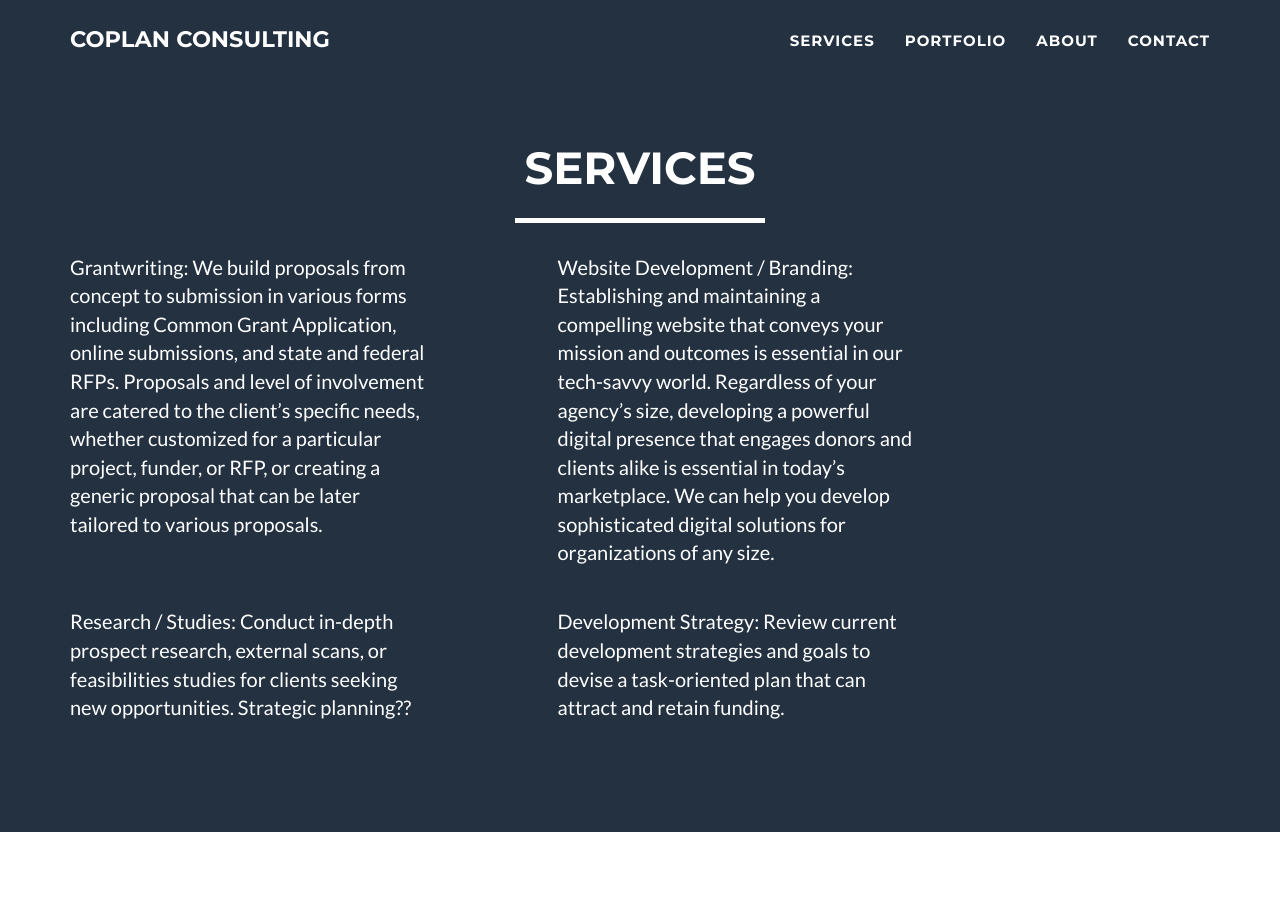
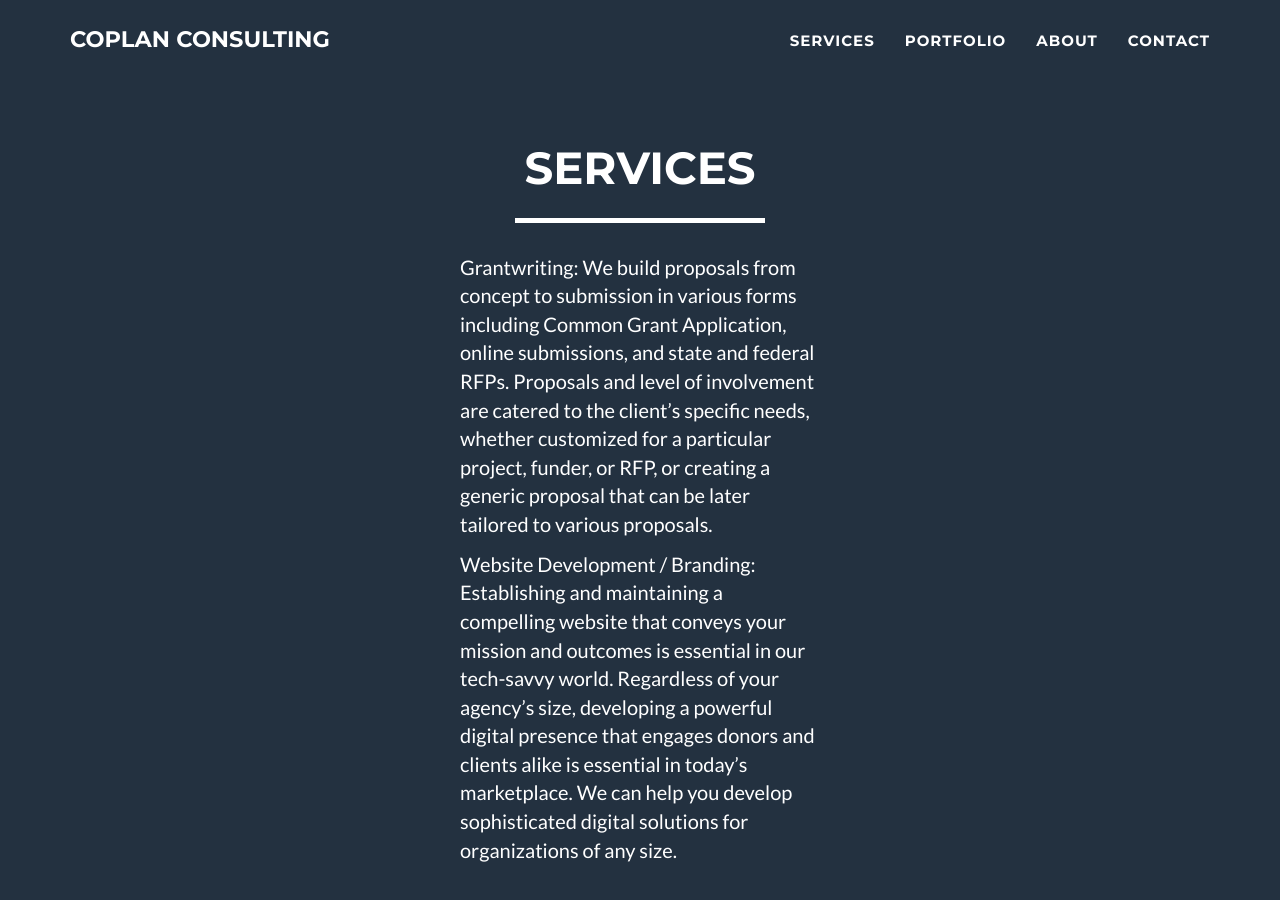
Before and after one commit to ccoplan/ccoplan.github.io, a Jekyll site: the page built from index.html, in a window 1280 px wide and 900 px high, scrolled down 732 px. Built offline with Jekyll 4.4.1, drawn with Linux system fonts in a browser that asks for light colours.

Commit message:
Update services.html

```diff
--- a/_includes/services.html
+++ b/_includes/services.html
@@ -22,27 +22,25 @@
     </style>
 
     <div class="row" id="toprow">
-      <div class="col-centered">
-      <div class="col-lg-4">
+      <div class="col-lg-4 col-centered">
         <p>Grantwriting: We build proposals from concept to submission in various forms including Common Grant Application, online submissions, and state and federal RFPs.  Proposals and level of involvement are catered to the client’s specific needs, whether customized for a particular project, funder, or RFP, or creating a generic proposal that can be later tailored to various proposals.</p>
       </div>
-      <div class="col-lg-1">
+      <div class="col-lg-1 col-centered">
       </div>
-      <div class="col-lg-4">
+      <div class="col-lg-4 col-centered">
         <p>Website Development / Branding: Establishing and maintaining a compelling website that conveys your mission and outcomes is essential in our tech-savvy world.  Regardless of your agency’s size, developing a powerful digital presence that engages donors and clients alike is essential in today’s marketplace.  We can help you develop sophisticated digital solutions for organizations of any size.</p>
       </div>
       </div>
     </div>
     <div class="row">
-      <div class="col-lg-4">
+      <div class="col-lg-4 col-centered">
         <p>Research / Studies: Conduct in-depth prospect research, external scans, or feasibilities studies for clients seeking new opportunities.  Strategic planning??</p>
       </div>
-      <div class="col-lg-1">
+      <div class="col-lg-1 col-centered">
       </div>
-      <div class="col-lg-4">
+      <div class="col-lg-4 col-centered">
         <p>Development Strategy: Review current development strategies and goals to devise a task-oriented plan that can attract and retain funding.</p>
       </div>
-    </div>
 
   </div>
 </section>
```
